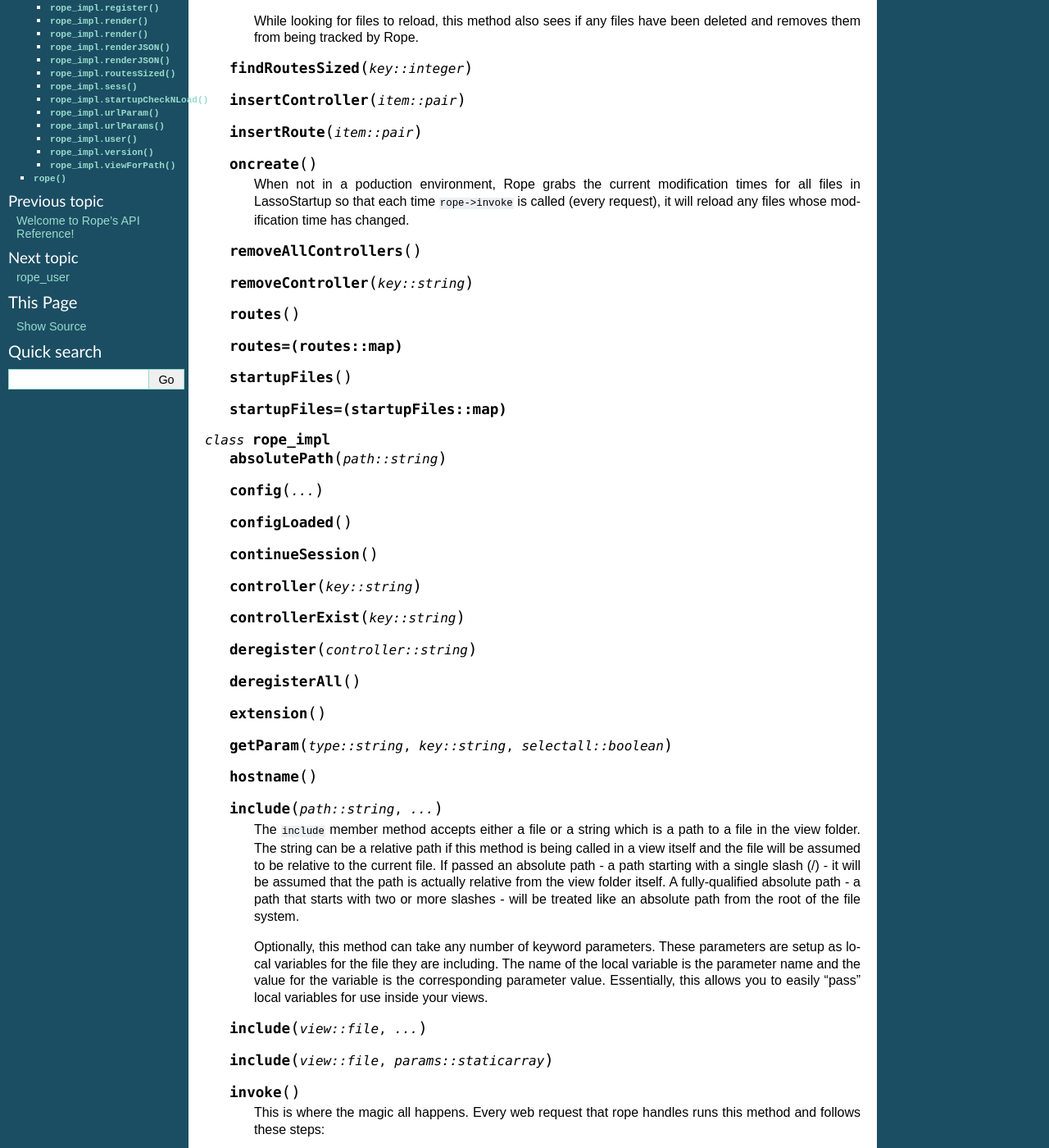
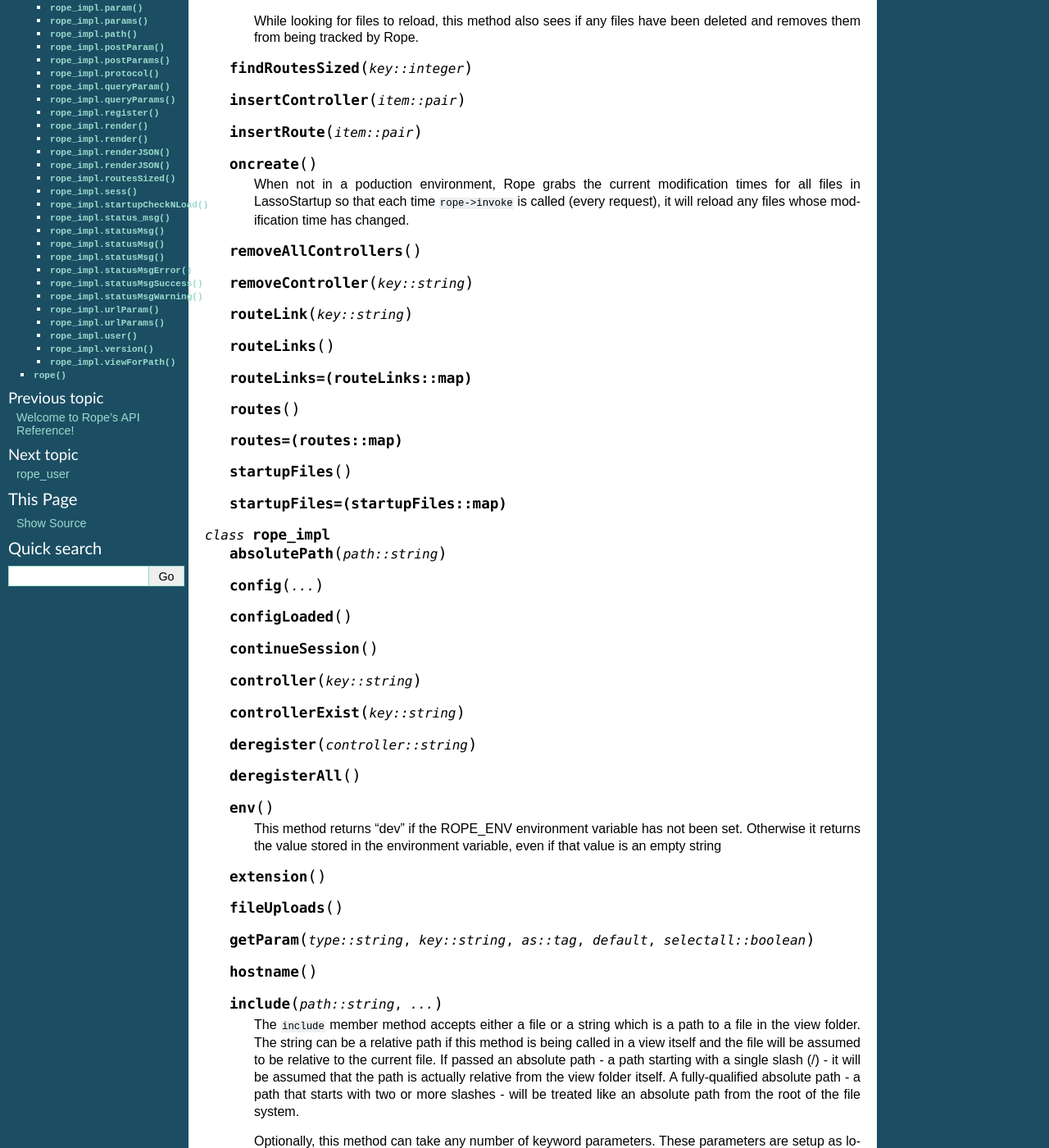
Before and after one commit to bfad/rope, a Sphinx documentation site: the page built from docs/source/api/rope.rst, in a window 1280 px wide and 1400 px high, scrolled down 778 px. Shown: the whole window at 82% size. Built offline with Sphinx 7.4.7, drawn with Linux system fonts in a browser that asks for light colours; some of the changed text lies outside the part shown.

```diff
--- a/docs/source/api/index.rst
+++ b/docs/source/api/index.rst
@@ -1,5 +1,5 @@
 .. Rope documentation master file, created by
-   gen_api on Wed Dec 26 22:43:48 2012.
+   gen_api on Tue Aug 26 19:58:03 2014.
    You can adapt this file completely to your liking, but it should at least
    contain the root `toctree` directive.
 
--- a/docs/source/api/rope.rst
+++ b/docs/source/api/rope.rst
@@ -62,6 +62,12 @@ rope
 
     .. method:: removeController(key::string)
 
+    .. method:: routeLink(key::string)
+
+    .. method:: routeLinks()
+
+    .. method:: routeLinks=(routeLinks::map)
+
     .. method:: routes()
 
     .. method:: routes=(routes::map)
@@ -88,9 +94,17 @@ rope
 
     .. method:: deregisterAll()
 
+    .. method:: env()
+
+        This method returns "dev" if the ROPE_ENV environment variable has not been set.
+        Otherwise it returns the value stored in the environment variable, even if that
+        value is an empty string
+
     .. method:: extension()
 
-    .. method:: getParam(type::string, key::string, selectall::boolean)
+    .. method:: fileUploads()
+
+    .. method:: getParam(type::string, key::string, as::tag, default, selectall::boolean)
 
     .. method:: hostname()
 
@@ -130,6 +144,16 @@ rope
 
             #. It executes the controller block that matches the route that was found.
 
+    .. method:: link(key::string, index::integer =?, values::trait_positionallyKeyed =?)
+
+    .. method:: link(key::string, index::integer)
+
+    .. method:: link(key::string, values::trait_positionallyKeyed)
+
+    .. method:: links()
+
+    .. method:: links=(links::map)
+
     .. method:: matchRoute(path::array)
 
     .. method:: matchRoute(path::string)
@@ -152,19 +176,19 @@ rope
 
     .. method:: method()
 
-    .. method:: param(key::string, -selectall::boolean =?)
+    .. method:: param(key::string, -as::tag =?, -default =?, -selectall::boolean =?)
 
     .. method:: params()
 
     .. method:: path()
 
-    .. method:: postParam(key::string, -selectall::boolean =?)
+    .. method:: postParam(key::string, -as::tag =?, -default =?, -selectall::boolean =?)
 
     .. method:: postParams()
 
     .. method:: protocol()
 
-    .. method:: queryParam(key::string, -selectall::boolean =?)
+    .. method:: queryParam(key::string, -as::tag =?, -default =?, -selectall::boolean =?)
 
     .. method:: queryParams()
 
@@ -210,13 +234,31 @@ rope
 
     .. method:: startupCheckNLoad()
 
-    .. method:: urlParam(key::string, -selectall::boolean =?)
+    .. method:: status_msg()
+
+    .. method:: status_msg=(status_msg)
+
+    .. method:: statusMsg(-status::boolean =?, -message::boolean =?)
+
+    .. method:: statusMsg(stat::string, msg::string)
+
+    .. method:: statusMsg(stat_msg::pair)
+
+    .. method:: statusMsgError(msg::string)
+
+    .. method:: statusMsgSuccess(msg::string)
+
+    .. method:: statusMsgWarning(msg::string)
+
+    .. method:: urlParam(key::string, -as::tag =?, -default =?, -selectall::boolean =?)
 
     .. method:: urlParams()
 
     .. method:: urlParams=(urlParams::array)
 
     .. method:: user()
+
+    .. method:: user=(rhs::null)
 
     .. method:: user=(rhs::trait_rope_user)
 
--- a/docs/source/api/utilities.rst
+++ b/docs/source/api/utilities.rst
@@ -27,6 +27,11 @@ utilities
     encodes the plaintext with the salt in RIPEMD160 hash the specified number of
     iterations and then returns the whole thing in hexadecimal.
 
+.. method:: rope_randomAlphaNumeric(len::integer)
+
+    Returns the specified number of random characters - each being one of 0-9, a-z,
+    or A-Z
+
 .. method:: rope_randomASCII(len::integer)
 
     Returns the specified number of random characters - each character is from the
```
Also changed, not shown: docs/source/api/rope_validator.rst (+9 -13 lines).
